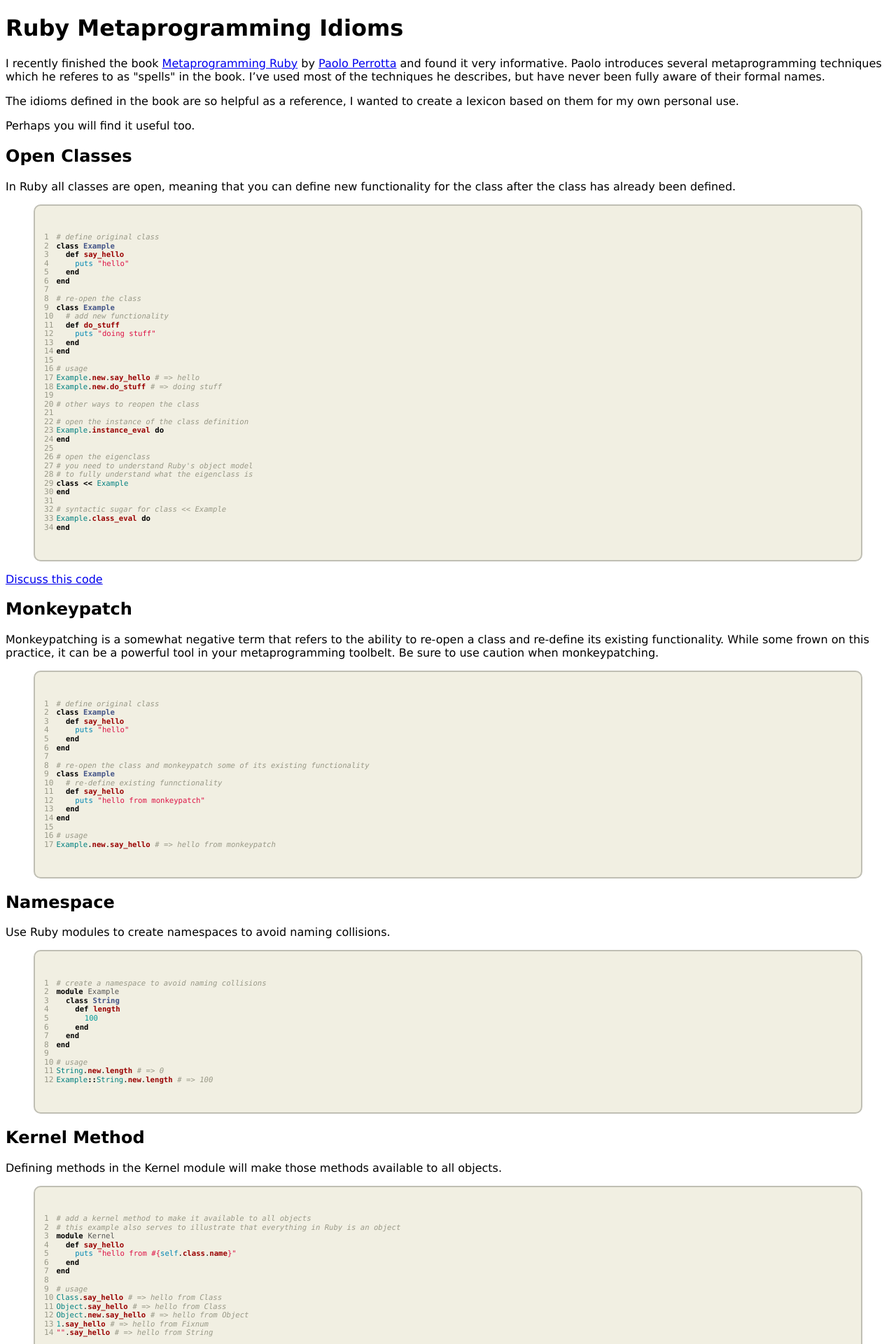
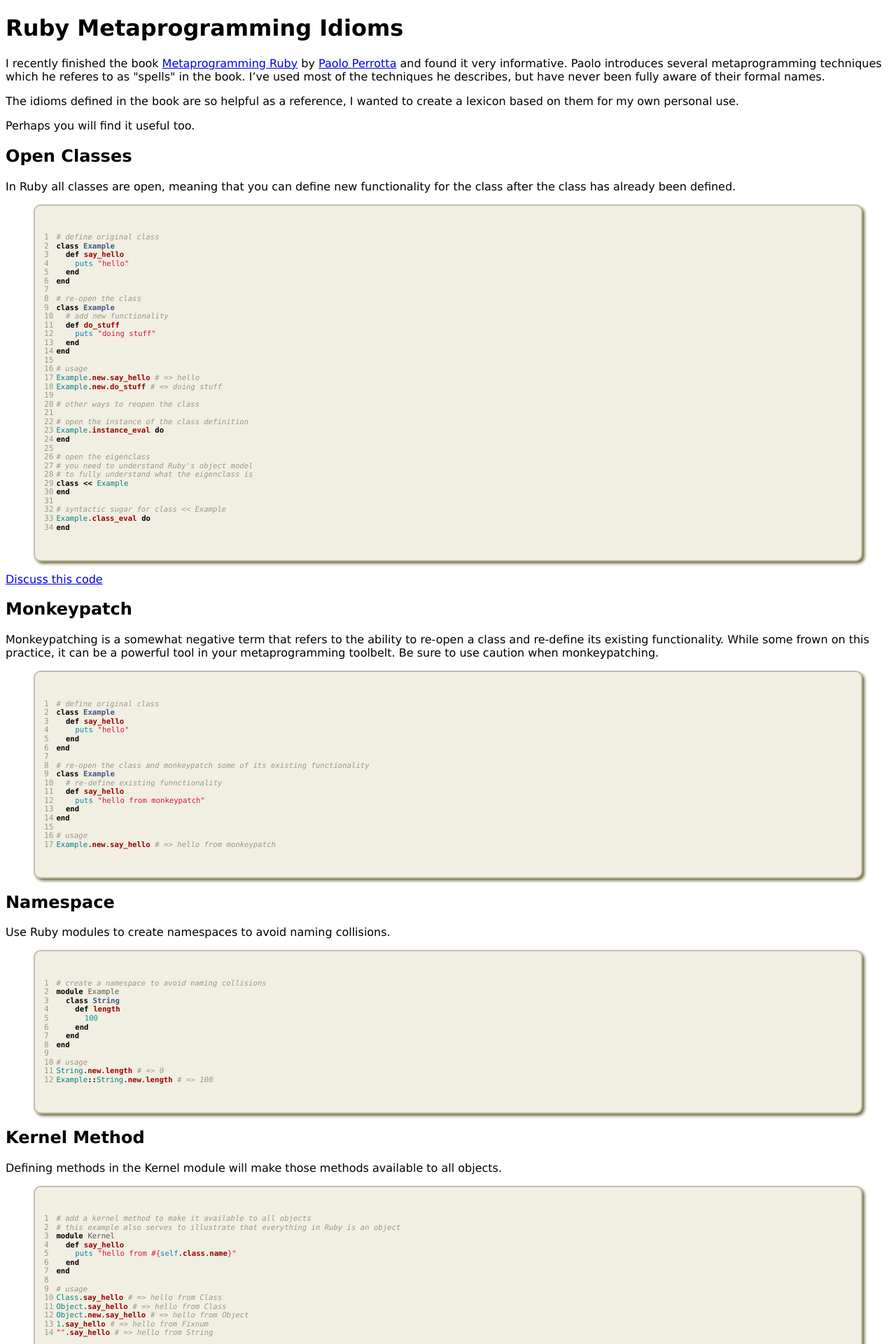
Before and after one commit to hopsoft/hopsoft.github.io, a Jekyll site: the page built from _posts/2011-01-11-ruby-metaprogramming-idioms.markdown, in a window 1280 px wide. Shown: the top 1920 px of the page at 70% size. Built offline with Jekyll 4.4.1, drawn with Linux system fonts in a browser that asks for light colours.

Commit message:
shadow test

```diff
--- a/public/stylesheets/syntax.css
+++ b/public/stylesheets/syntax.css
@@ -1,4 +1,12 @@
-.highlight  { background: #F1EFE2; border: solid 2px #C0BFB4; padding: 10px; border-radius: 10px; -moz-border-radius: 10px; }
+.highlight  { background: #F1EFE2; border: solid 2px #C0BFB4; padding: 10px;
+	border-radius: 10px;
+	-moz-border-radius: 10px;
+	-moz-box-shadow: 3px 3px 4px #726A37;
+    -webkit-box-shadow: 3px 3px 4px #726A37;
+	box-shadow: 3px 3px 4px #726A37;
+
+
+	}
 .highlight * { font-family: "Monaco", "Lucida Console", monospace; font-size: 0.95em; line-height: 1.125em; }
 .highlight .c { color: #999988; font-style: italic } /* Comment */
 .highlight .err { color: #a61717; background-color: #e3d2d2 } /* Error */
```
